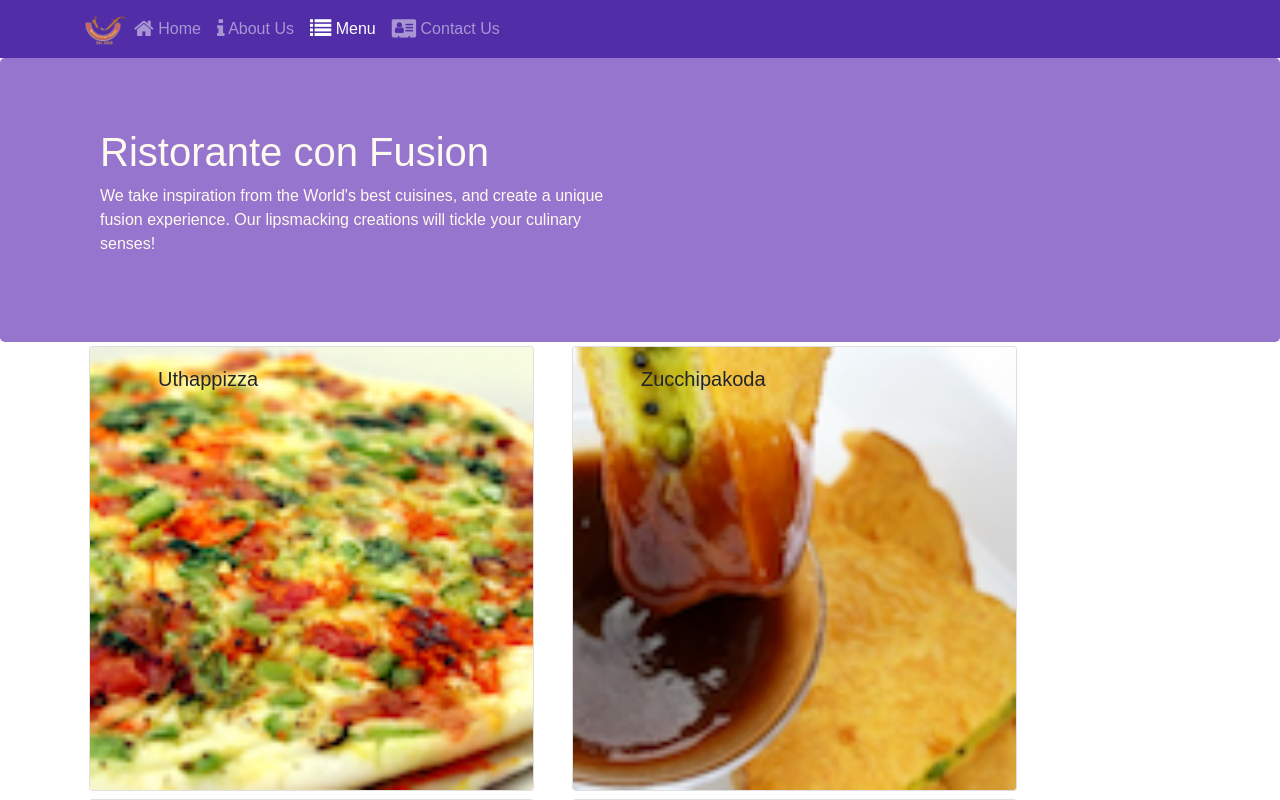
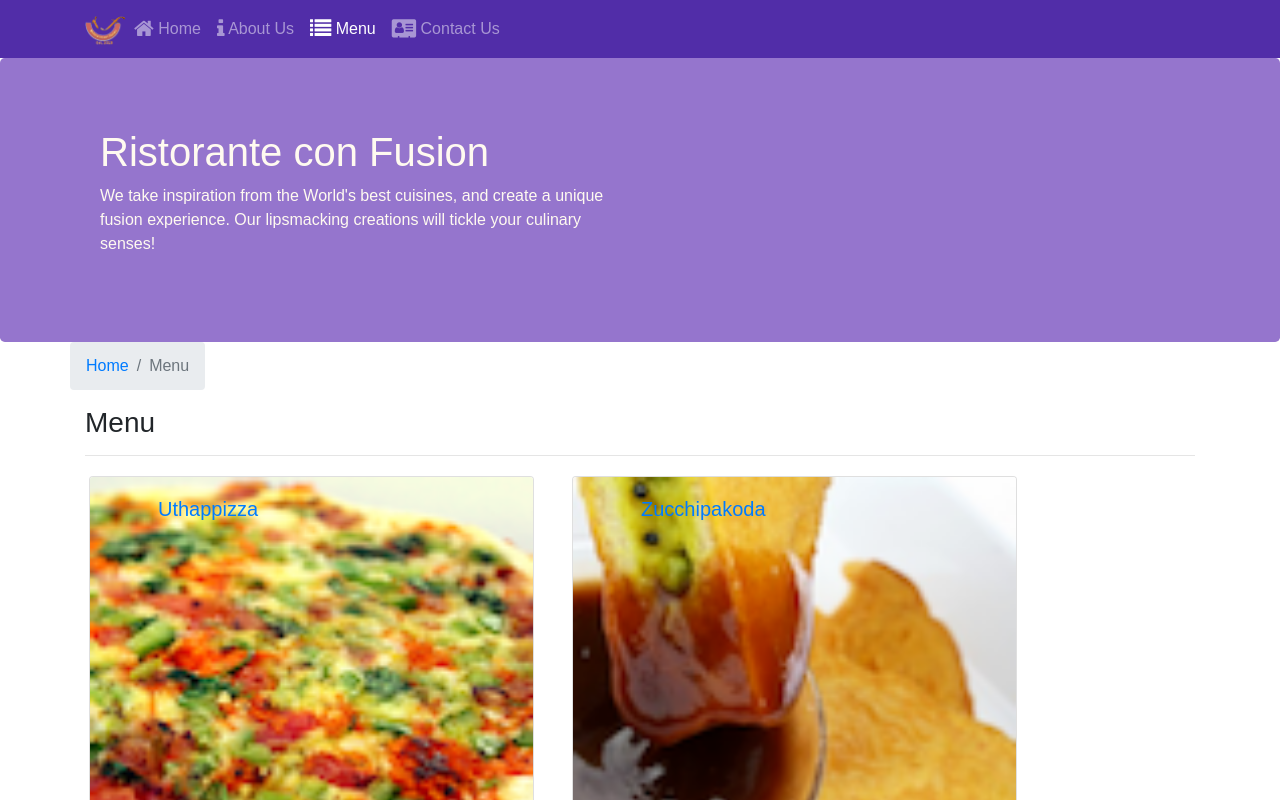
Before and after one commit to RamsesNtibu/Front-End-React, a React (Create React App) app: page /menu in a window 1280 px wide. Shown: the top 800 px of the page. Built offline with nearby package versions, Linux system fonts and the light colour scheme.

Commit message:
wip assignment2

```diff
--- a/src/components/ContactComponent.js
+++ b/src/components/ContactComponent.js
@@ -1,8 +1,22 @@
-import React from 'react';
+import React from "react";
+import { Breadcrumb, BreadcrumbItem } from "reactstrap";
+import { Link } from "react-router-dom";
 
 function Contact(props) {
-    return(
+  return (
     <div className="container">
+      <div className="row">
+        <Breadcrumb>
+          <BreadcrumbItem>
+            <Link to="/home">Home</Link>
+          </BreadcrumbItem>
+          <BreadcrumbItem active>Contact Us</BreadcrumbItem>
+        </Breadcrumb>
+        <div className="col-12">
+          <h3>Contact Us</h3>
+          <hr />
+        </div>
+      </div>
       <div className="row row-content">
         <div className="col-12">
           <h3>Location Information</h3>
@@ -10,11 +24,16 @@
         <div className="col-12 col-sm-4 offset-sm-1">
           <h5>Our Address</h5>
           <address>
-                        121, Clear Water Bay Road<br />
-                        Clear Water Bay, Kowloon<br />
-                        HONG KONG<br />
-                        <i className="fa fa-phone"></i>: +852 1234 5678<br />
-                        <i className="fa fa-fax"></i>: +852 8765 4321<br />
+            121, Clear Water Bay Road
+            <br />
+            Clear Water Bay, Kowloon
+            <br />
+            HONG KONG
+            <br />
+            <i className="fa fa-phone"></i>: +852 1234 5678
+            <br />
+            <i className="fa fa-fax"></i>: +852 8765 4321
+            <br />
             <i className="fa fa-envelope"></i>: <a href="mailto:confusion@food.net">confusion@food.net</a>
           </address>
         </div>
@@ -23,9 +42,15 @@
         </div>
         <div className="col-12 col-sm-11 offset-sm-1">
           <div className="btn-group" role="group">
-                        <a role="button" className="btn btn-primary" href="tel:+85212345678"><i className="fa fa-phone"></i> Call</a>
-                        <a role="button" className="btn btn-info"><i className="fa fa-skype"></i> Skype</a>
-                        <a role="button" className="btn btn-success" href="mailto:confusion@food.net"><i className="fa fa-envelope-o"></i> Email</a>
+            <a role="button" className="btn btn-primary" href="tel:+85212345678">
+              <i className="fa fa-phone"></i> Call
+            </a>
+            <a role="button" className="btn btn-info">
+              <i className="fa fa-skype"></i> Skype
+            </a>
+            <a role="button" className="btn btn-success" href="mailto:confusion@food.net">
+              <i className="fa fa-envelope-o"></i> Email
+            </a>
           </div>
         </div>
       </div>
--- a/src/components/DishdetailComponent.js
+++ b/src/components/DishdetailComponent.js
@@ -1,5 +1,6 @@
 import React from "react";
-import { Card, CardImg, CardText, CardBody, CardTitle } from "reactstrap";
+import { Card, CardImg, CardText, CardBody, CardTitle, Breadcrumb, BreadcrumbItem } from "reactstrap";
+import { Link } from "react-router-dom";
 
 function RenderDish({ dish }) {
   if (dish != null) {
@@ -46,13 +47,20 @@
     return (
       <div className="container">
         <div className="row">
-          <div className="col-12 col-md-5 m-1">
-            <RenderDish dish={dish} />
+          <Breadcrumb>
+            <BreadcrumbItem>
+              <Link to="/menu">Menu</Link>
+            </BreadcrumbItem>
+            <BreadcrumbItem active>{props.dish.name}</BreadcrumbItem>
+          </Breadcrumb>
+          <div className="col-12">
+            <h3>{props.dish.name}</h3>
+            <hr />
           </div>
-          <div className="col-12 col-md-5 m-1">
-            <h4>Comments</h4>
-            <RenderComments comments={dish.comments} />
-          </div>
+        </div>
+        <div className="row">
+          <RenderDish dish={props.dish} />
+          <RenderComments comments={props.comments} />
         </div>
       </div>
     );
--- a/src/components/MainComponent.js
+++ b/src/components/MainComponent.js
@@ -4,6 +4,7 @@
 import Home from "./HomeComponent";
 import Menu from "./MenuComponent";
 import Contact from "./ContactComponent";
+import Aboutus from "./AboutComponent";
 import Dishdetail from "./DishdetailComponent.js";
 import { DISHES } from "../shared/dishes";
 import { COMMENTS } from "../shared/comments";
@@ -34,6 +35,14 @@
         />
       );
     };
+    const DishWithId = ({ match }) => {
+      return (
+        <Dishdetail
+          dish={this.state.dishes.filter((dish) => dish.id === parseInt(match.params.dishId, 10))[0]}
+          comments={this.state.comments.filter((comment) => comment.dishId === parseInt(match.params.dishId, 10))}
+        />
+      );
+    };
 
     return (
       <div>
@@ -41,7 +50,9 @@
         <Switch>
           <Route path="/home" component={HomePage} />
           <Route exact path="/menu" component={() => <Menu dishes={this.state.dishes} />} />
-          <Route exact path="/contactus" component={Contact} />
+          <Route path="/menu/:dishId" component={DishWithId} />
+          <Route exact path="/aboutus" component={() => <Aboutus leaders={this.state.leaders} />} />
+          <Route exact path="/contactus"  component={Contact} />
           <Redirect to="/home" />
         </Switch>
         <Footer />
--- a/src/components/MenuComponent.js
+++ b/src/components/MenuComponent.js
@@ -1,13 +1,16 @@
 import React from "react";
-import { Card, CardImg, CardImgOverlay, CardTitle } from "reactstrap";
+import { Card, CardImg, CardImgOverlay, CardTitle, Breadcrumb, BreadcrumbItem } from "reactstrap";
+import { Link } from "react-router-dom";
 
 function RenderMenuItem({ dish, onClick }) {
   return (
-    <Card >
+    <Card>
+      <Link to={`/menu/${dish.id}`}>
       <CardImg width="100%" src={dish.image} alt={dish.name} />
       <CardImgOverlay body className="ml-5">
         <CardTitle>{dish.name}</CardTitle>
-      </CardImgOverlay>
+        </CardImgOverlay>
+        </Link>
     </Card>
   );
 }
@@ -16,12 +19,22 @@
   const menu = props.dishes.map((dish) => {
     return (
       <div key={dish.id} className="col-12 col-md-5 m-1">
-        <RenderMenuItem dish={dish} onClick={props.onClick} />
+        <RenderMenuItem dish={dish} />
       </div>
     );
   });
   return (
     <div className="container">
+      <div className="row">
+        <Breadcrumb>
+          <BreadcrumbItem><Link to="/home">Home</Link></BreadcrumbItem>
+          <BreadcrumbItem active>Menu</BreadcrumbItem>
+        </Breadcrumb>
+        <div className="col-12">
+          <h3>Menu</h3>
+          <hr/>
+        </div>
+      </div>
       <div className="row">{menu}</div>
     </div>
   );
--- a/src/shared/leaders.js
+++ b/src/shared/leaders.js
@@ -1,38 +1,42 @@
 export const LEADERS = [
   {
     id: 0,
-      name: 'Peter Pan',
-      image: '/assets/images/alberto.png',
-      designation: 'Chief Epicurious Officer',
-      abbr: 'CEO',
+    name: "Peter Pan",
+    image: "/assets/images/alberto.png",
+    designation: "Chief Epicurious Officer",
+    abbr: "CEO",
     featured: false,
-      description: "Our CEO, Peter, credits his hardworking East Asian immigrant parents who undertook the arduous journey to the shores of America with the intention of giving their children the best future. His mother's wizardy in the kitchen whipping up the tastiest dishes with whatever is available inexpensively at the supermarket, was his first inspiration to create the fusion cuisines for which The Frying Pan became well known. He brings his zeal for fusion cuisines to this restaurant, pioneering cross-cultural culinary connections."
+    description:
+      "Our CEO, Peter, credits his hardworking East Asian immigrant parents who undertook the arduous journey to the shores of America with the intention of giving their children the best future. His mother's wizardy in the kitchen whipping up the tastiest dishes with whatever is available inexpensively at the supermarket, was his first inspiration to create the fusion cuisines for which The Frying Pan became well known. He brings his zeal for fusion cuisines to this restaurant, pioneering cross-cultural culinary connections.",
   },
   {
     id: 1,
-      name: 'Dhanasekaran Witherspoon',
-      image: '/assets/images/alberto.png',
-      designation: 'Chief Food Officer',
-      abbr: 'CFO',
+    name: "Dhanasekaran Witherspoon",
+    image: "/assets/images/alberto.png",
+    designation: "Chief Food Officer",
+    abbr: "CFO",
     featured: false,
-      description: 'Our CFO, Danny, as he is affectionately referred to by his colleagues, comes from a long established family tradition in farming and produce. His experiences growing up on a farm in the Australian outback gave him great appreciation for varieties of food sources. As he puts it in his own words, Everything that runs, wins, and everything that stays, pays!'
+    description:
+      "Our CFO, Danny, as he is affectionately referred to by his colleagues, comes from a long established family tradition in farming and produce. His experiences growing up on a farm in the Australian outback gave him great appreciation for varieties of food sources. As he puts it in his own words, Everything that runs, wins, and everything that stays, pays!",
   },
   {
     id: 2,
-      name: 'Agumbe Tang',
-      image: '/assets/images/alberto.png',
-      designation: 'Chief Taste Officer',
-      abbr: 'CTO',
+    name: "Agumbe Tang",
+    image: "/assets/images/alberto.png",
+    designation: "Chief Taste Officer",
+    abbr: "CTO",
     featured: false,
-      description: 'Blessed with the most discerning gustatory sense, Agumbe, our CFO, personally ensures that every dish that we serve meets his exacting tastes. Our chefs dread the tongue lashing that ensues if their dish does not meet his exacting standards. He lives by his motto, You click only if you survive my lick.'
+    description:
+      "Blessed with the most discerning gustatory sense, Agumbe, our CFO, personally ensures that every dish that we serve meets his exacting tastes. Our chefs dread the tongue lashing that ensues if their dish does not meet his exacting standards. He lives by his motto, You click only if you survive my lick.",
   },
   {
     id: 3,
-      name: 'Alberto Somayya',
-      image: '/assets/images/alberto.png',
-      designation: 'Executive Chef',
-      abbr: 'EC',
+    name: "Alberto Somayya",
+    image: "/assets/images/alberto.png",
+    designation: "Executive Chef",
+    abbr: "EC",
     featured: true,
-      description: 'Award winning three-star Michelin chef with wide International experience having worked closely with whos-who in the culinary world, he specializes in creating mouthwatering Indo-Italian fusion experiences. He says, Put together the cuisines from the two craziest cultures, and you get a winning hit! Amma Mia!'
-    }
+    description:
+      "Award winning three-star Michelin chef with wide International experience having worked closely with whos-who in the culinary world, he specializes in creating mouthwatering Indo-Italian fusion experiences. He says, Put together the cuisines from the two craziest cultures, and you get a winning hit! Amma Mia!",
+  },
 ];
--- a/src/shared/promotions.js
+++ b/src/shared/promotions.js
@@ -1,11 +1,12 @@
 export const PROMOTIONS = [
-    {
-      id: 0,
-      name: 'Weekend Grand Buffet',
-      image: '/assets/images/buffet.png',
-      label: 'New',
-      price: '19.99',
-      featured: true,
-      description: 'Featuring mouthwatering combinations with a choice of five different salads, six enticing appetizers, six main entrees and five choicest desserts. Free flowing bubbly and soft drinks. All for just $19.99 per person'
-    }
-  ];
+  {
+    id: 0,
+    name: "Weekend Grand Buffet",
+    image: "/assets/images/buffet.png",
+    label: "New",
+    price: "19.99",
+    featured: true,
+    description:
+      "Featuring mouthwatering combinations with a choice of five different salads, six enticing appetizers, six main entrees and five choicest desserts. Free flowing bubbly and soft drinks. All for just $19.99 per person",
+  },
+];
```
Lines whose indentation alone changed are shown as unchanged.
